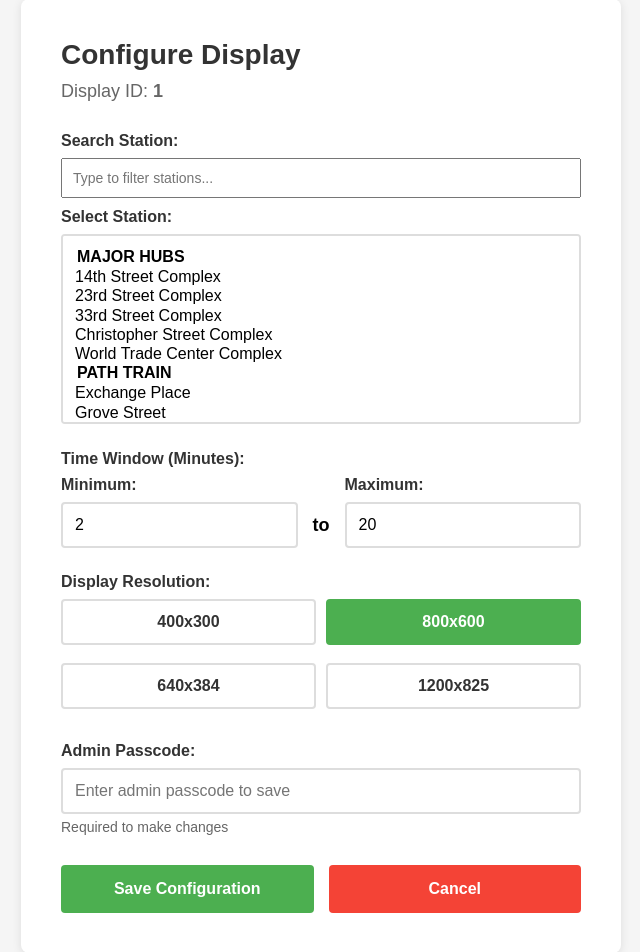
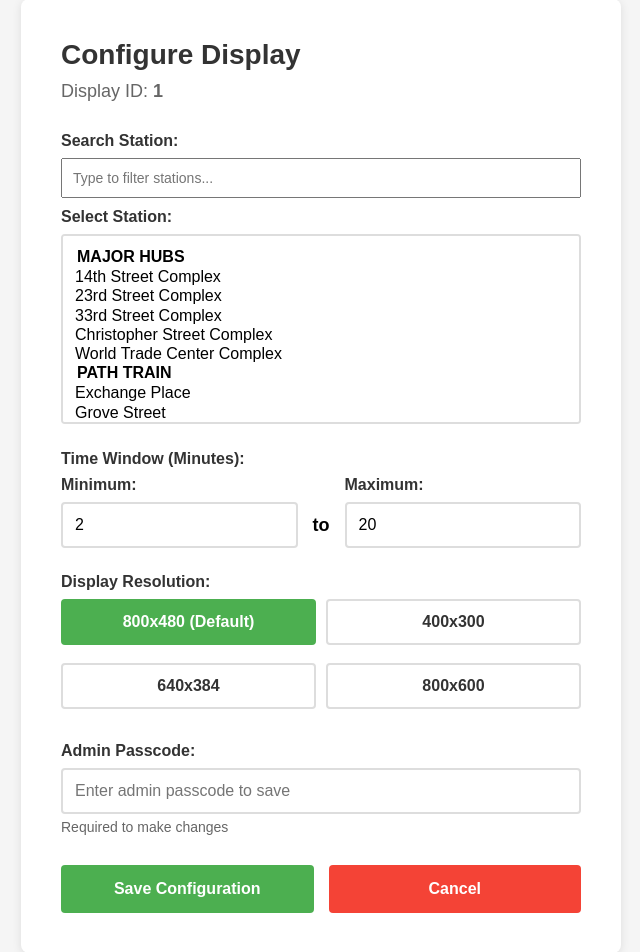
Before and after one commit to rz74/desktop_train_display_Web, a FastAPI app: page /1/config in a window 1280 px wide. Shown: the part 41-993 px from the top of the page, without its empty margins (319-959 px from the left). Run offline with FastAPI, Linux system fonts and the light colour scheme; parts of the project's set-up code (start-up, migrations or seed data) failed here and were passed over.

Commit message:
updated default res for einkscreen

```diff
--- a/here_transit_system/main.py
+++ b/here_transit_system/main.py
@@ -709,7 +709,7 @@ async def config_page(request: Request, display_id: str):
         'gtfs_id': '',
         'min_minutes': 2,
         'max_minutes': 20,
-        'display_res': '800x600'
+        'display_res': '800x480'
     }
 
     stations = get_all_stations()
--- a/here_transit_system/templates/config.html
+++ b/here_transit_system/templates/config.html
@@ -246,25 +246,25 @@
             <div class="form-group">
                 <label>Display Resolution:</label>
                 <div class="resolution-options">
+                    <label class="resolution-option {% if config.display_res == '800x480' %}selected{% endif %}">
+                        <input type="radio" name="display_res" value="800x480"
+                               {% if config.display_res == '800x480' %}checked{% endif %}>
+                        800x480 (Default)
+                    </label>
                     <label class="resolution-option {% if config.display_res == '400x300' %}selected{% endif %}">
                         <input type="radio" name="display_res" value="400x300"
                                {% if config.display_res == '400x300' %}checked{% endif %}>
                         400x300
-                    </label>
-                    <label class="resolution-option {% if config.display_res == '800x600' %}selected{% endif %}">
-                        <input type="radio" name="display_res" value="800x600"
-                               {% if config.display_res == '800x600' %}checked{% endif %}>
-                        800x600
                     </label>
                     <label class="resolution-option {% if config.display_res == '640x384' %}selected{% endif %}">
                         <input type="radio" name="display_res" value="640x384"
                                {% if config.display_res == '640x384' %}checked{% endif %}>
                         640x384
                     </label>
-                    <label class="resolution-option {% if config.display_res == '1200x825' %}selected{% endif %}">
-                        <input type="radio" name="display_res" value="1200x825"
-                               {% if config.display_res == '1200x825' %}checked{% endif %}>
-                        1200x825
+                    <label class="resolution-option {% if config.display_res == '800x600' %}selected{% endif %}">
+                        <input type="radio" name="display_res" value="800x600"
+                               {% if config.display_res == '800x600' %}checked{% endif %}>
+                        800x600
                     </label>
                 </div>
             </div>
--- a/here_transit_system/user_configs.json
+++ b/here_transit_system/user_configs.json
@@ -1,16 +1,16 @@
 {
   "user1": {
-    "gtfs_id": "D15",
+    "gtfs_id": "WTC",
     "min_minutes": 2,
     "max_minutes": 20,
-    "display_res": "800x600",
+    "display_res": "800x480",
     "password": "1234"
   },
   "user2": {
     "gtfs_id": "Journal Square",
     "min_minutes": 2,
     "max_minutes": 20,
-    "display_res": "800x600",
+    "display_res": "800x480",
     "password": "4321"
   }
 }
```
Also changed, not shown: here_transit_system/templates/display.html (+16 -15 lines).
